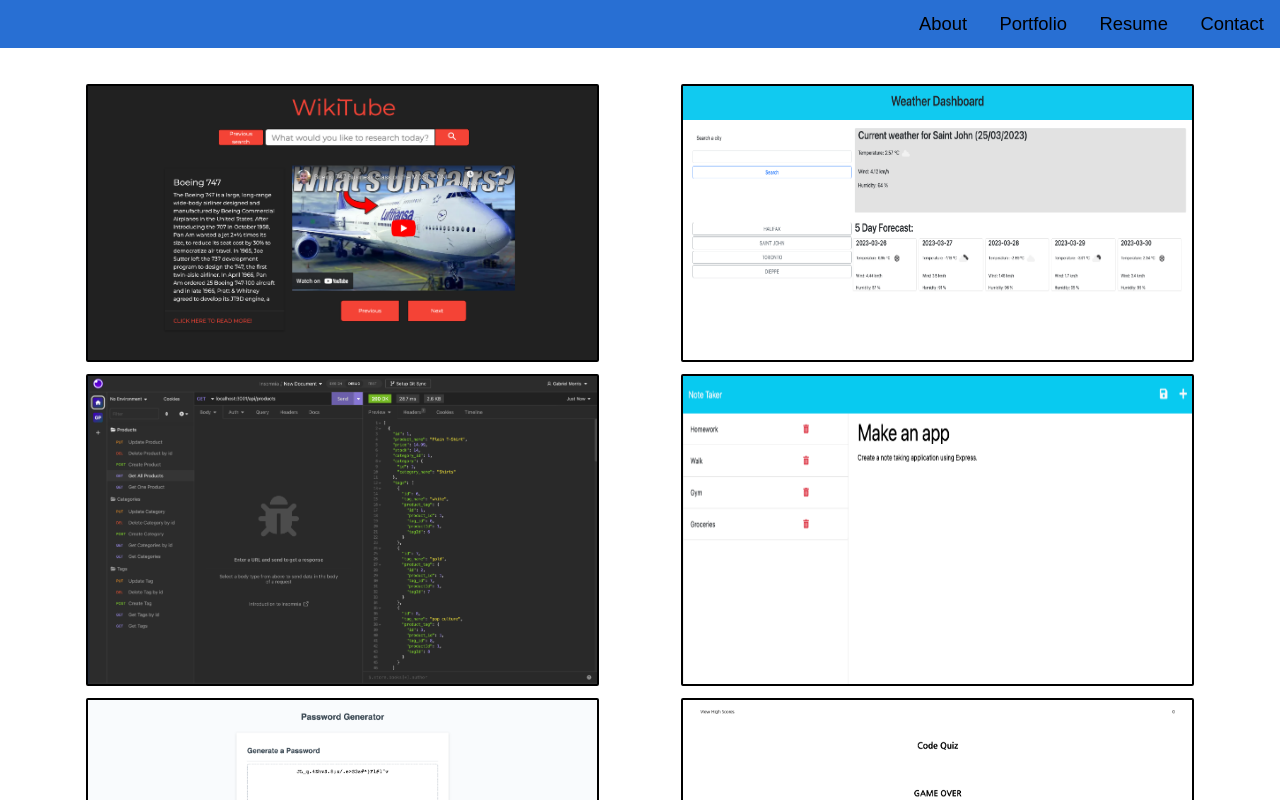
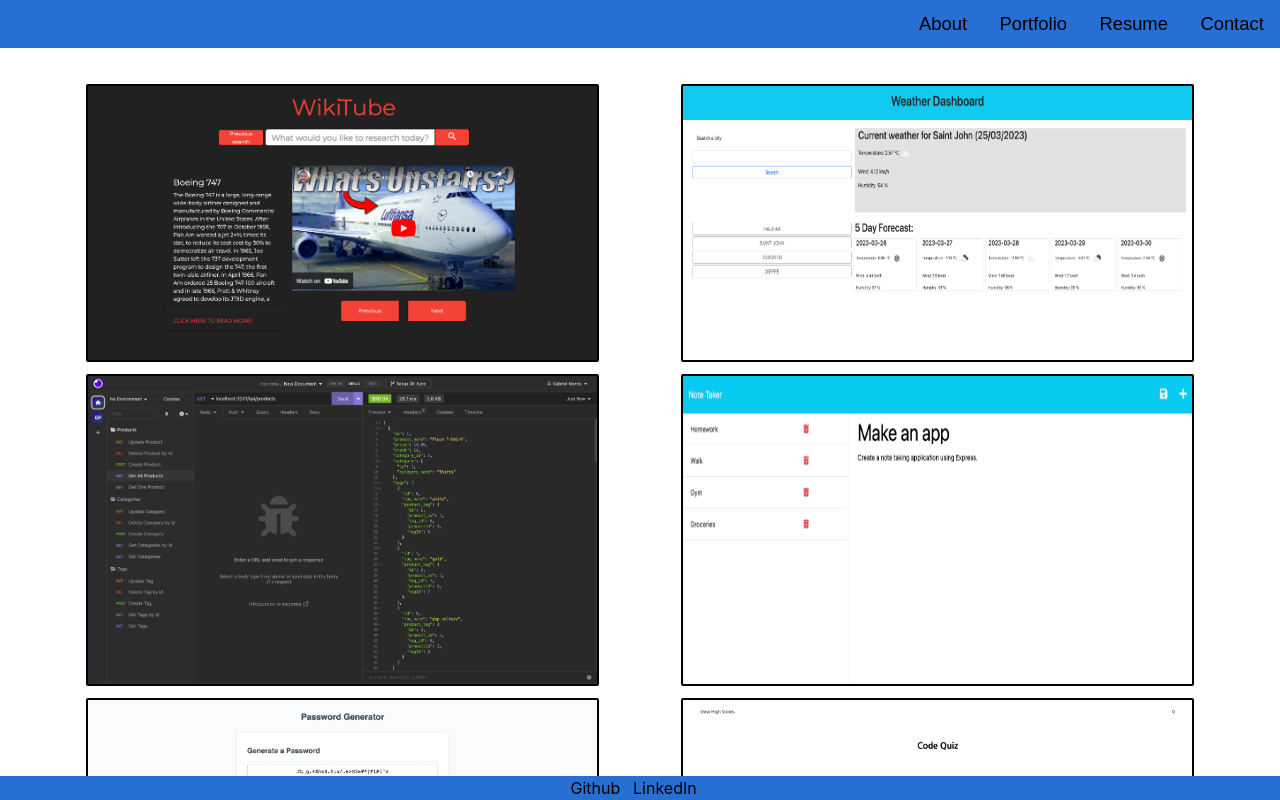
Before and after one commit to Mo2207/React-Code-Portfolio, a React (Create React App) app: page / in a window 1280 px wide. Both pictures are taken after a click on the button "Portfolio". Shown: the top 800 px of the page. Built offline with nearby package versions, Linux system fonts and the light colour scheme; the HTML template or start-up script is replaced by a standard one.

Commit message:
fixed footer

```diff
--- a/src/App.js
+++ b/src/App.js
@@ -48,7 +48,11 @@ function App() {
   };
 
   return (
-    <div>
+    <div style={{
+      minHeight: "100vh",
+      display: "flex",
+      flexDirection: "column"
+    }}>
       <header>
         <Navbar
         // hand the toggle functions to navbar as props
@@ -65,9 +69,7 @@ function App() {
         {!showExperience && !showPortfolio && <Contact />}
       </main>
 
-      <footer>
-        <Footer/>
-      </footer>
+      <Footer/>
 
     </div>
   );
--- a/src/components/experience/experience.css
+++ b/src/components/experience/experience.css
@@ -3,7 +3,8 @@
   background-color: rgba(255, 255, 255);
   display: flex;
   flex-direction: column;
-  height: 94vh;
+  /* height: 97vh;
+  overflow: auto; */
 }
 
 .introduction {
--- a/src/components/footer/footer.css
+++ b/src/components/footer/footer.css
@@ -1,17 +1,21 @@
 
 .footer {
-  height: 100%;
+  position: absolute;
+  bottom: 0px;
+  height: 3vh;
 }
 
 .footerContent {
   background-color: rgb(40, 111, 211);
-  position: absolute;
-  bottom: 0px;
+  /* position: absolute;
+  bottom: 0px; */
   display: flex;
   justify-content: center;
   align-items: center;
   width: 100vw;
-  height: 3vh;
+  height: 100%;
+
+  /* height: 3vh;  */
 }
 
 .icons {
--- a/src/components/portfolio/portfolio.jsx
+++ b/src/components/portfolio/portfolio.jsx
@@ -60,7 +60,10 @@ const allProjects = projects.map((project, index) => (
 
 const Portfolio = () => {
   return (
-    <div>
+    <div style={{
+      overflow: "auto",
+      height: "97vh"
+    }}>
 
       <div className='projectsLayout'>
         {allProjects}
```
